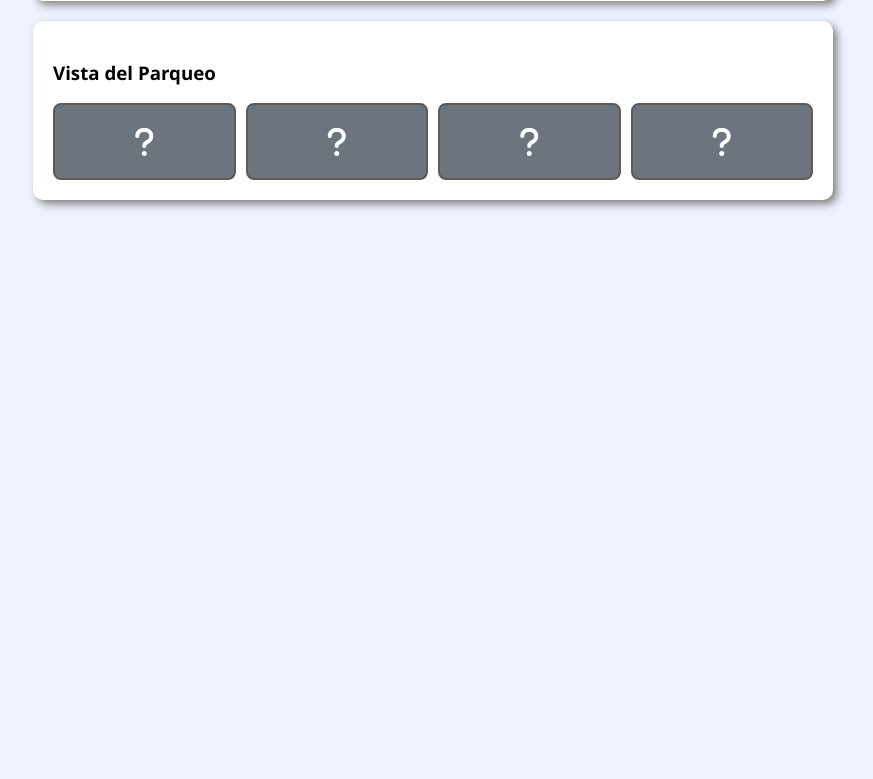
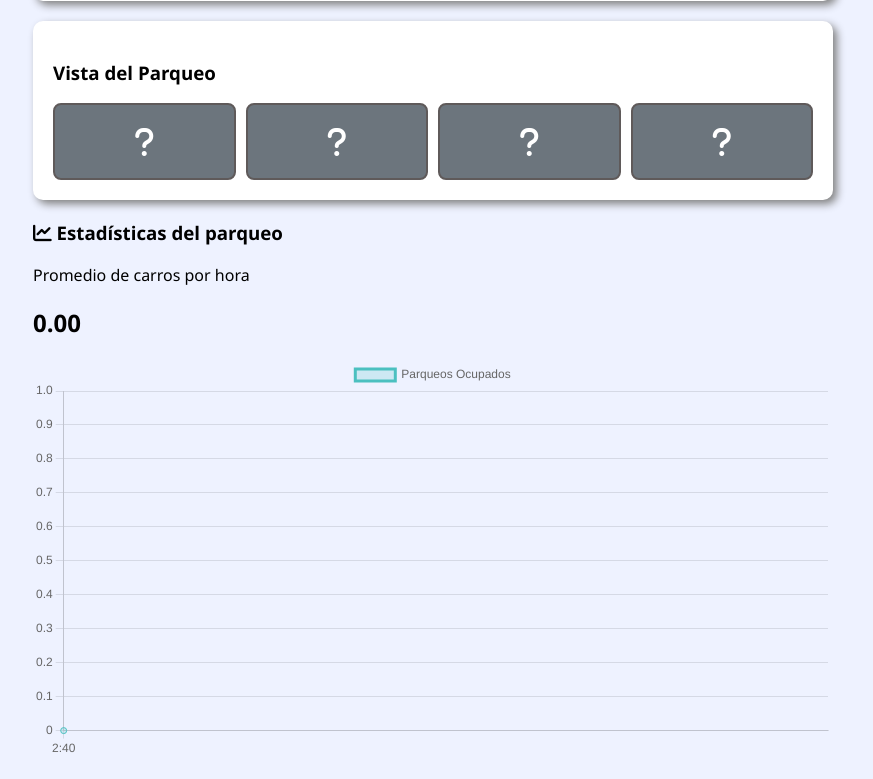
Before and after one commit to G30V4NY-C4LD/Proyecto_ORGA_G15, a Flask app: page / in a window 1280 px wide. Shown: the part 688-1467 px from the top of the page, without its empty margins (207-1080 px from the left). Before the commit the page ends 897 px from the top, so only its background shows below. Run offline with Flask 3, Linux system fonts and the light colour scheme.

Commit message:
Creacion de gráfica

```diff
--- a/web/static/script.js
+++ b/web/static/script.js
@@ -1,5 +1,9 @@
 
 console.log("Javascript funcionando.")
+
+let datosOcupados = [];
+let labelsHoras = [];
+let miGrafica = null;
 
 function actualizarDatos() {
     fetch('/estado_espacios')
@@ -18,17 +22,53 @@ function actualizarDatos() {
           div.className = 'espacio ' + estado;
 
           const icon = document.createElement('i');
+          //establece un icono segun el estado del parkeo.
+          icon.className = estado === 'libre' ? 'fas fa-square-parking'
+                      : estado === 'ocupado' ? 'fas fa-car-side'
+                      : 'fas fa-question';
+          /*
           if (estado === 'libre') {
             icon.className = 'fas fa-square-parking';
           } else if (estado === 'ocupado') {
             icon.className = 'fas fa-car-side';
           } else {
             icon.className = 'fas fa-question';
-          }
+          }*/
 
           div.appendChild(icon);
           grid.appendChild(div);
         });
+
+
+        // Promedio
+        const timestamp = new Date(); //crea un objeto con la fecha y hora actual del sistema.
+        //crea una etiqueta de tiempo en formato HH:MM para mostrarla en el eje x de la grafica.
+        const hora = timestamp.getHours() + ':' + String(timestamp.getMinutes()).padStart(2,'0');
+
+        // Guardar valores, no guarda mas de 12 para que no crezca indefinidamente.
+      if (datosOcupados.length >= 12) {
+        datosOcupados.shift();  //elimina el primer dato del  array de ocupados(el mas viejo).
+        labelsHoras.shift();  //elimina el primer label de hora
+      }
+
+      //Agrega el numero de parqueos ocupados al final del arreglo datosOcupados.
+      datosOcupados.push(data.ocupados);
+      //Agrega la hora con su respectivo formato.
+      labelsHoras.push(hora);
+
+      // Calcular promedio del arreglo de datosOcupados.
+      const promedio = datosOcupados.reduce((a, b) => a + b, 0) / datosOcupados.length;
+      //muestra el promedio redondeado a dos decimales en el elemento con id promedio del html.
+      document.getElementById('promedio').innerText = promedio.toFixed(2);
+
+      //Actualizar gráfica
+      if (miGrafica) {
+        miGrafica.data.labels = labelsHoras;  //Actualiza las etiquetas del eje x(horas).
+        miGrafica.data.datasets[0].data = datosOcupados;  //Actualiza los valores de datosOcupados.
+        miGrafica.update();
+      }
+
+
       })
       .catch(error => {
         console.error("Error en fetch:", error);
@@ -55,6 +95,33 @@ function actualizarDatos() {
   });
 }
 
+
+//Busca el camvas con el id graficaOcupados en el html.
+const ctx = document.getElementById('graficaOcupados').getContext('2d');
+//crea una nueva grafica de chart.js
+miGrafica = new Chart(ctx, {
+  type: 'line',
+  data: {
+    labels: labelsHoras,
+    datasets: [{
+      label: 'Parqueos Ocupados',
+      data: datosOcupados,
+      borderColor: 'rgba(75, 192, 192, 1)',
+      backgroundColor: 'rgba(75, 192, 192, 0.2)',
+      tension: 0.3
+    }]
+  },
+  options: {
+    responsive: true,
+    scales: {
+      y: { beginAtZero: true }
+    }
+  }
+});
+
+
+
+
   // Ejecutar al cargar y luego cada 4 segundos
   setInterval(actualizarDatos, 4000);
   actualizarDatos();
--- a/web/templates/index.html
+++ b/web/templates/index.html
@@ -8,6 +8,8 @@
   <!-- url_for genera una html correcta, static es el nombre del endpoint, filename indica el archivo. -->
   <link rel="stylesheet" href="{{ url_for('static', filename='style.css') }}">
   <link rel="stylesheet" href="https://cdnjs.cloudflare.com/ajax/libs/font-awesome/6.4.2/css/all.min.css" />
+  <!-- carga la libreria para crear graficas desde in content delivery network.-->
+  <script src="https://cdn.jsdelivr.net/npm/chart.js"></script>
 </head>
 <body>
   <!-- Agrupa los elementos del panel por medio del div.-->
@@ -67,6 +69,26 @@
 
     </section>
 
+    <!-- Seccion de estadistica-->
+    <section class = "estadisticas">
+      <h3><i class="fas fa-chart-line"></i> Estadísticas del parqueo</h3>
+      <!-- contiene los dos elementos visuales, el promedio de carros y la grafica.-->
+      <div class="estadisticas-boxes">
+        <!-- contenedor para el promedio de carros. -->
+        <div class="promedio">
+          <p>Promedio de carros por hora</p>
+          <!-- promedio es usado por js para modoficar el promedio.-->
+          <h2 id="promedio">0</h2>
+        </div>
+        <!-- Contendor para la grafica.-->
+        <div>
+          <!-- canvas es el lienzo donde Chart.js dibujara la graifca en tiempo real.
+           El id lo usa js para iniciar la grafica. -->
+          <canvas id="graficaOcupados" width="400" height="200"></canvas>
+        </div>
+      </div>
+    </section>
+
   </div>
 
   <script src="{{ url_for('static', filename='script.js') }}"></script>
```
